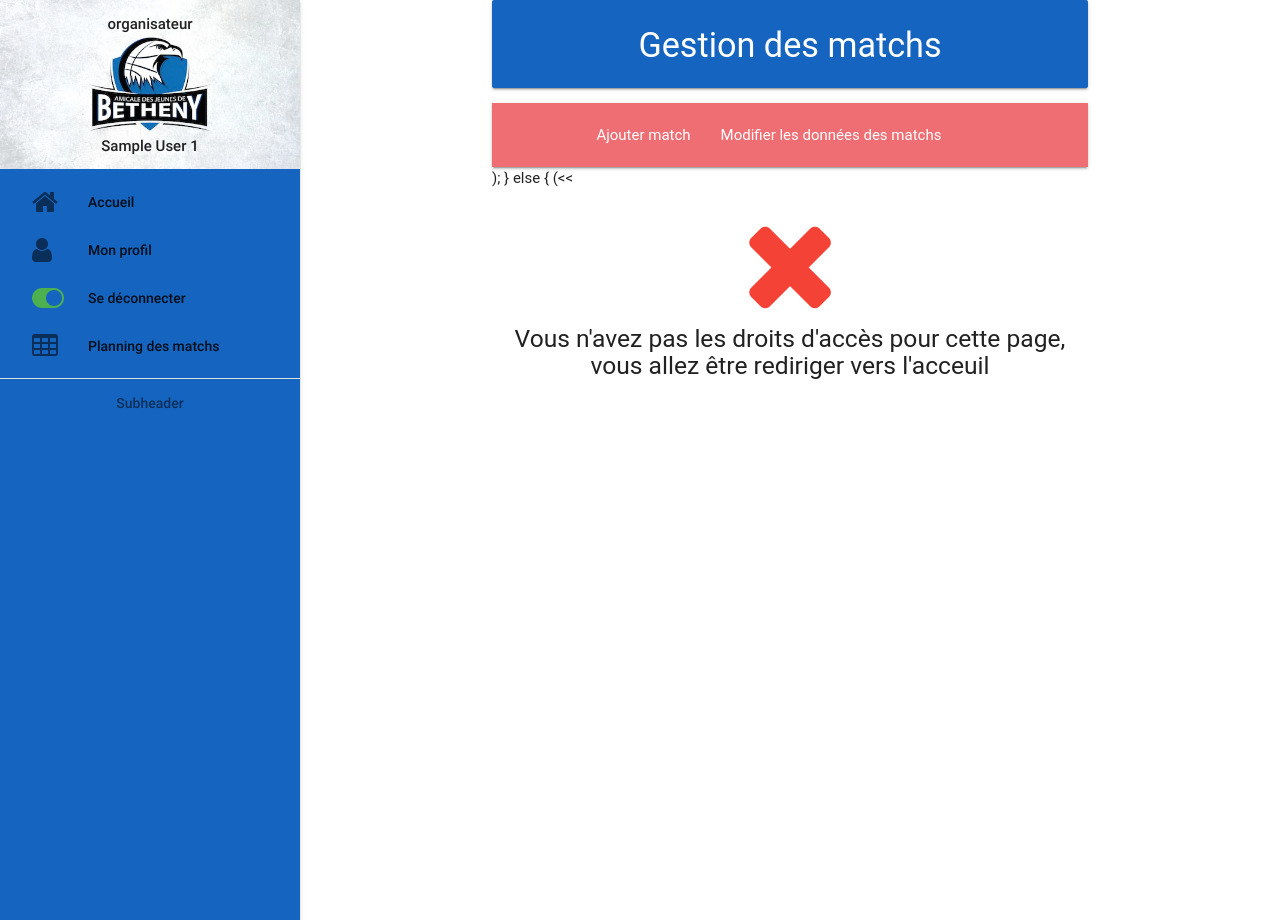
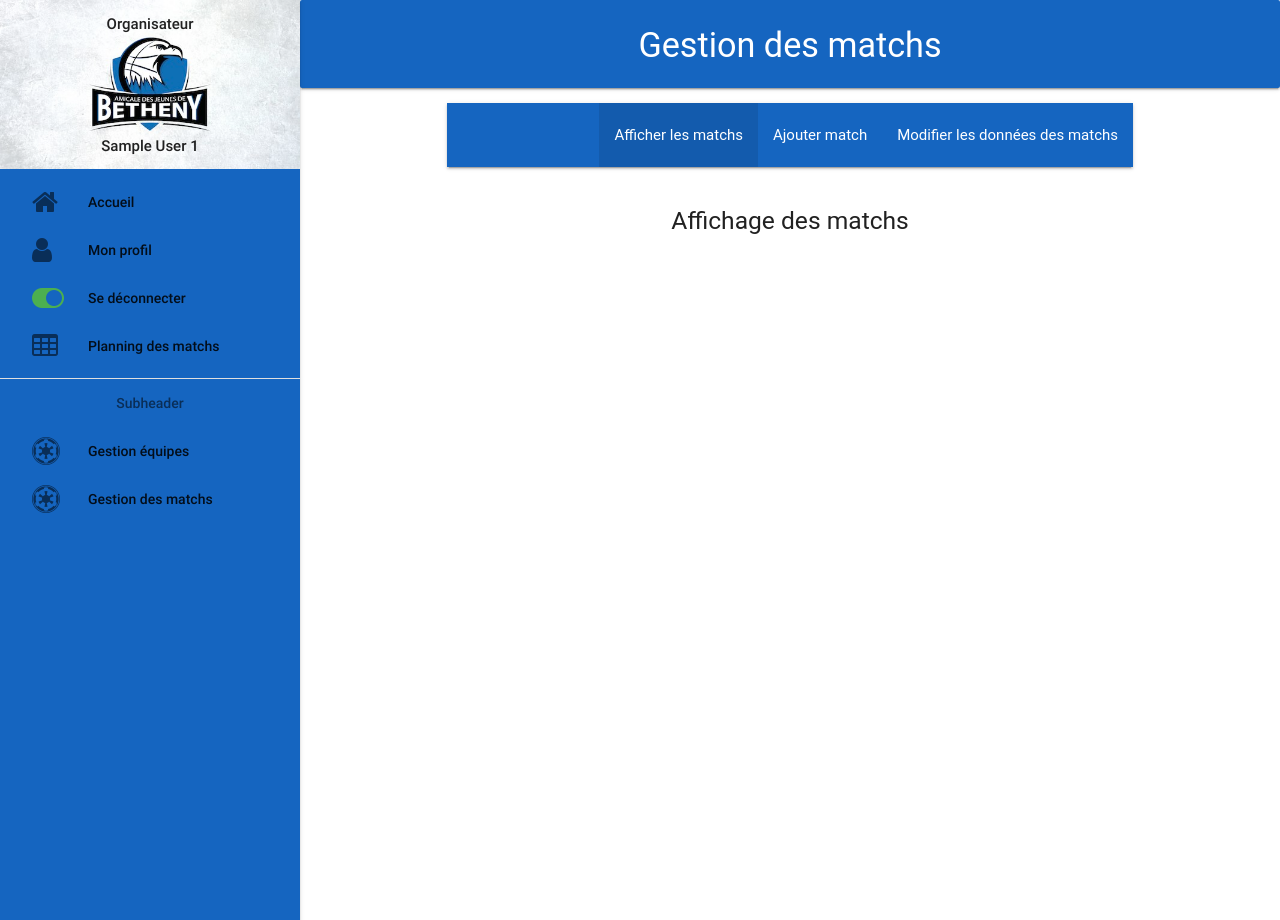
Before and after one commit to Choucapic/ProjetS3, a PHP site: page /matchs.php in a window 1280 px wide. Run offline with PHP 8.4, Linux system fonts and the light colour scheme; the visitor is signed in with stand-in values (Sample User, id 1); data that the repository does not hold is empty; some libraries are stand-ins or nearby versions; some web fonts are replaced.

Commit message:
Aujourd'hui : - Modification page match, ajout d'une barre (Dylan) - Création de InsEquipe ( Victor ) - En cours de création du formulaire pour inscrire une equipe (Victor) - ajout d'une fonction getAllCat pour recuperer les categories dans la BD (Maxime)

```diff
--- a/public_html/css/index.css
+++ b/public_html/css/index.css
@@ -34,6 +34,10 @@
 
 .menu-button {
     margin-top: 10px;
+}
+
+.nav-wrapper{
+  color: rgb(17, 91, 166) !important;
 }
 
    /* icon prefix focus color */
--- a/public_html/insMembre.php
+++ b/public_html/insMembre.php
@@ -18,6 +18,7 @@ CSS
 );
 
 		$page->appendContent(<<<HTML
+
 		<h4 align="center">Inscription</h4>
 		<form class="form" method="POST" action="#" class="col s12">
 			<div class="row">
@@ -94,8 +95,7 @@ CSS
 		</form>
 HTML
 );
-
-	} else {
+} else {
 		$page->appendContent(<<<HTML
 		<div class="container">
 		<h5 class="center"> <i class="fa fa-times fa-5x red-text" aria-hidden="true"></i> <br> Vous n'avez pas les droits requis, vous allez être redirigé vers l'accueil</h5>
--- a/public_html/matchs.php
+++ b/public_html/matchs.php
@@ -4,29 +4,82 @@ session_start();
 
 include_once 'class/webpage.class.php';
 
-$page = new Webpage("Gestion des matchs");
-$select = "rien";
-if($_SESSION['type'] == "organisateur" ){
+$page = new WebPage('Gestion des matchs');
+
+if($_SESSION['type'] == 'Organisateur'){
+  $option ="afficher";
   $page->appendContent(<<<HTML
-    <nav class="navbar navbar-default">
+    <div class="container">
+      <nav>
+        <div class="nav-wrapper blue darken-3">
+          <ul id="nav-mobile" class="right hide-on-med-and-down">
+            <li class="active"><a href="matchs.php?option=afficher">Afficher les matchs</a></li>
+            <li><a href="matchs.php?option=ajouter"> Ajouter match </a></li>
+            <li><a href="matchs.php?option=modifier"> Modifier les données des matchs </a></li>
+          <ul>
+        </div>
+      </nav>
+    </div>
+HTML
+);
+  switch ($option) {
+    case "afficher":
+      #affiche tout les matchs du tournoi
+      $page->appendContent(<<<HTML
       <div class="container">
-        <ul class="nav navbar-nav">
-          <li><a href="matchs.php?select=ajouter"> Ajouter match </a></li>
-          <li><a href="matchs.php?select=ajouter"> Modifier les données des matchs </a></li>
-        </ul>
+        <h5 class="center">
+        <br> Affichage des matchs </h5>
       </div>
-    </nav>
+HTML
+  );
+      break;
+    case "ajouter":
+      #affiche une interface pour ajouter un match
+      $page->appendContent(<<<HTML
+      <div class="container">
+        <h5 class="center">
+        <br> Ajouter des matchs </h5>
+      </div>
+HTML
+  );
+      break;
+    case "modifier":
+      #affiche une interface pour cherche un match selon une date, un numero  et/ou une equipe.
+      $page->appendContent(<<<HTML
+      <div class="container">
+        <h5 class="center">
+        <br> modifier des matchs </h5>
+      </div>
+HTML
+  );
+      break;
+
+    default:
+    $page->appendContent(<<<HTML
+    <div class="container">
+      <h5 class="center">
+      <i class="fa fa-times fa-5x red-text" aria-hidden="true"></i>
+      <br> Erreur... </h5>
+    </div>
+HTML
 );
-
+    $option="afficher";
+    header("refresh:3; url=match.php");
+      break;
+  }
 
 }
 else {
   $page->appendContent(<<<HTML
   <div class="container">
-  <h5 class="center"> <i class="fa fa-times fa-5x red-text" aria-hidden="true"></i> <br> Vous n'avez pas les droits d'accès pour cette page, vous allez être rediriger vers l'acceuil</h5>
+    <h5 class="center">
+    <i class="fa fa-times fa-5x red-text" aria-hidden="true"></i>
+    <br> Vous n'avez pas les droits d'accès pour cette page, vous allez être rediriger vers l''acceuil</h5>
   </div>
+
 HTML
-  );
+);
+header( "refresh:3; url=index.php" );
 }
 
 echo $page->toHTML();
```
Also changed, not shown: public_html/class/categorie.class.php (+9 -7 lines).
